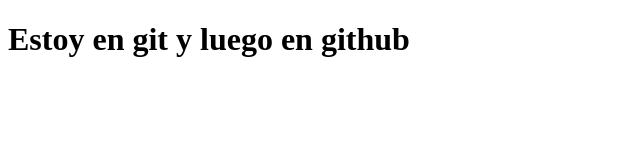
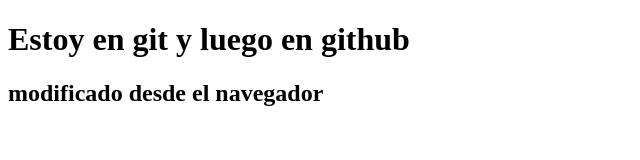
Before and after one commit to chiro45/claseGitRepoPrueba, a plain HTML site: page index.html in a window 1280 px wide. Shown: the whole page, without its empty margins (0-640 px from the left). Drawn offline with Linux system fonts and the light colour scheme.

Commit message:
Update index.html

```diff
--- a/index.html
+++ b/index.html
@@ -8,5 +8,7 @@
 <body>
     <h1>Estoy en git y luego en github</h1>
 
+    <h2>modificado desde el navegador</h2>
+
 </body>
 </html>
```
